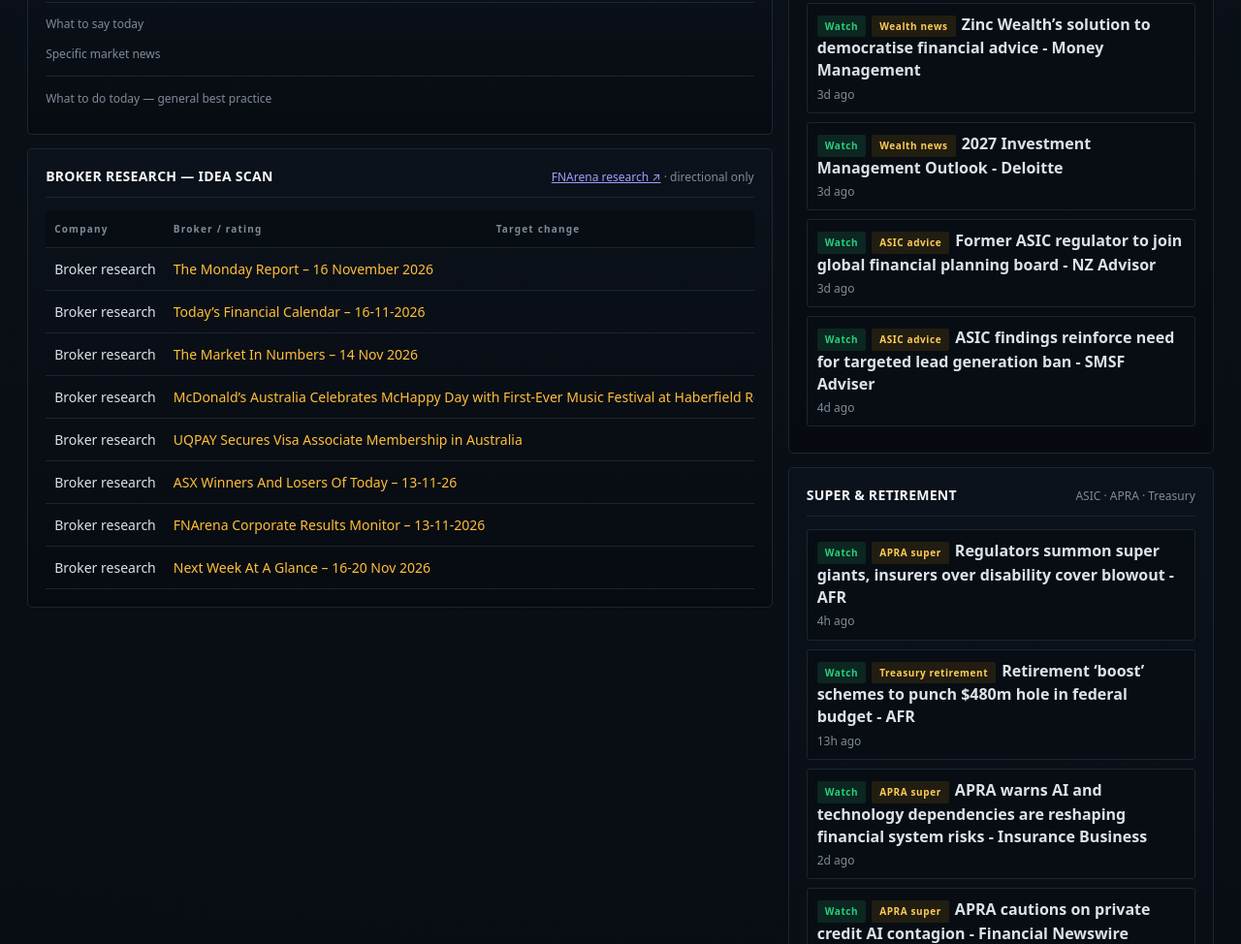
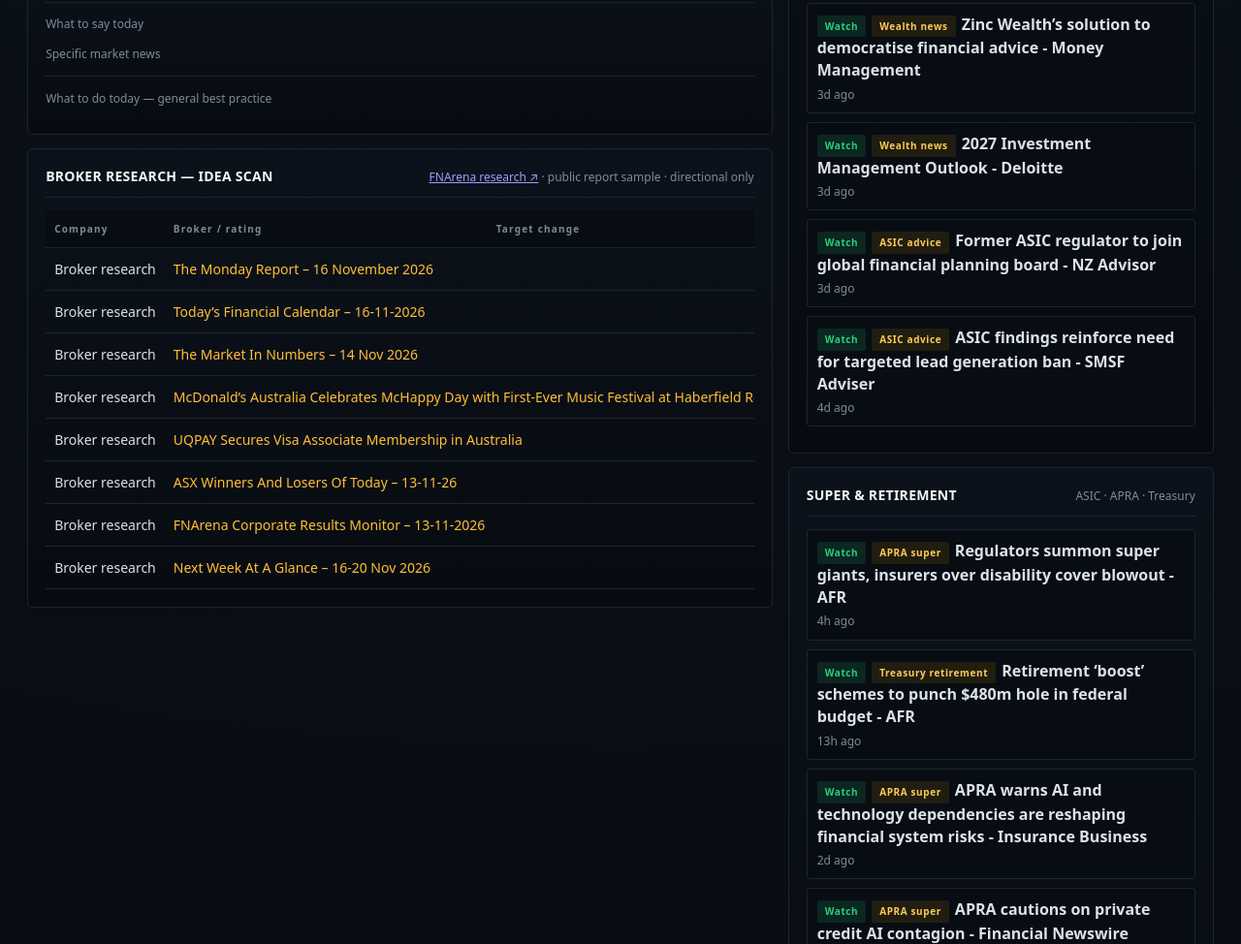
Before and after one commit to Huzzbet/Daily-Dashboard, a plain HTML site: page index.html in a window 1280 px wide. Shown: the part 2602-3576 px from the top of the page at 97% size. Drawn offline with Linux system fonts and the light colour scheme.

Commit message:
Clarify broker scanner uses publicly available report sample

```diff
--- a/index.html
+++ b/index.html
@@ -222,7 +222,7 @@ body{min-width:320px;overflow-x:hidden}
 <section class="card" style="margin-bottom:14px"><div class="header"><h2>Morning Brief</h2><span>Adviser snapshot</span></div><div id="morningBrief"><div class="small">Building briefing…</div></div></section><section class="card"><div class="header"><h2>Market Breadth</h2><span>ASX 200 constituent sample</span></div><div class="kpis" style="grid-template-columns:repeat(4,1fr)" id="breadth"><div class="kpi"><div class="label">Advancers</div><div class="value">—</div></div><div class="kpi"><div class="label">Decliners</div><div class="value">—</div></div><div class="kpi"><div class="label">Unchanged</div><div class="value">—</div></div><div class="kpi"><div class="label">A/D Ratio</div><div class="value">—</div></div></div><div class="source" id="breadthSource">Calculated from a tracked ASX large-cap sample. Only valid price responses are counted.</div></section>
 <section class="card"><div class="header"><h2>Market Regime</h2><span>High-level risk tone</span></div><div id="regime">Loading…</div><ul class="bullets" id="drivers"></ul></section>
 <section class="card"><div class="header"><h2>Client messaging</h2><span>What to say + what to do</span></div><div class="small">What to say today</div><ul class="bullets" id="say"></ul><div class="small" style="margin-top:14px">Specific market news</div><ul class="news" id="clientNews"></ul><hr class="sep"><div class="small">What to do today — general best practice</div><ul class="bullets" id="do"></ul></section>
-<section class="card"><div class="header"><h2>Broker research — idea scan</h2><span><a href="https://www.fnarena.com/" target="_blank" rel="noopener">FNArena research ↗</a> · directional only</span></div><div class="tablewrap"><table class="table"><thead><tr><th>Company</th><th>Broker / rating</th><th>Target change</th><th>Implied upside</th><th>Report</th></tr></thead><tbody id="broker"><tr><td colspan="5" class="small">Loading broker research…</td></tr></tbody></table></div></section>
+<section class="card"><div class="header"><h2>Broker research — idea scan</h2><span><a href="https://www.fnarena.com/" target="_blank" rel="noopener">FNArena research ↗</a> · public report sample · directional only</span></div><div class="tablewrap"><table class="table"><thead><tr><th>Company</th><th>Broker / rating</th><th>Target change</th><th>Implied upside</th><th>Report</th></tr></thead><tbody id="broker"><tr><td colspan="5" class="small">Loading broker research…</td></tr></tbody></table></div></section>
 </main><aside class="stack">
 <section class="card"><div class="header"><h2>RBA snapshot</h2><span>Official source</span></div><div id="rba">Loading RBA…</div></section>
 <section class="card"><div class="header"><h2>Term Deposit Monitor</h2><span>Market-leading rates</span></div><div class="tablewrap"><table class="table"><thead><tr><th>TERM</th><th>BEST RATE</th><th>PROVIDER</th></tr></thead><tbody id="td"><tr><td colspan="3" class="small">Loading Canstar rates…</td></tr></tbody></table></div><div class="source">Comparison data is indicative. Based on Canstar data for a $10,000 personal deposit. Confirm current rate, deposit amount, payment frequency and issuer terms before advice.</div></section>
```
